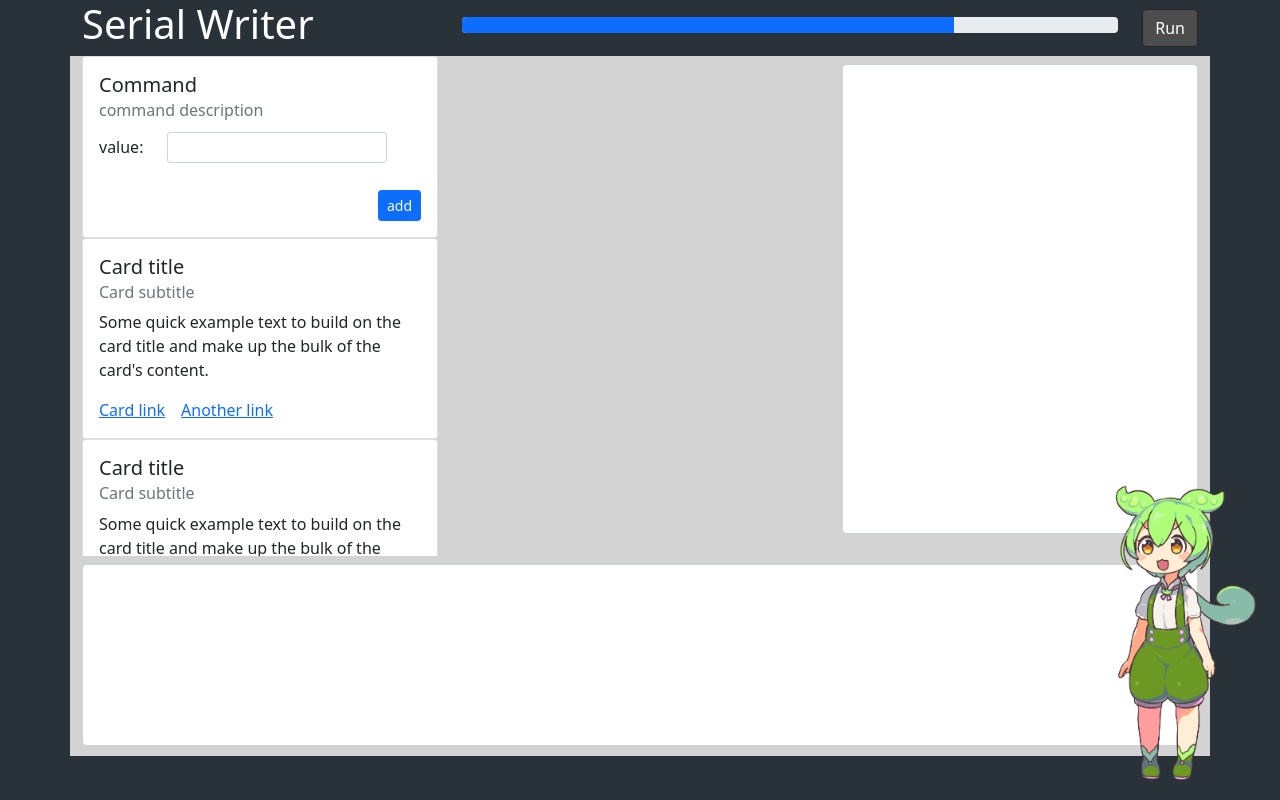
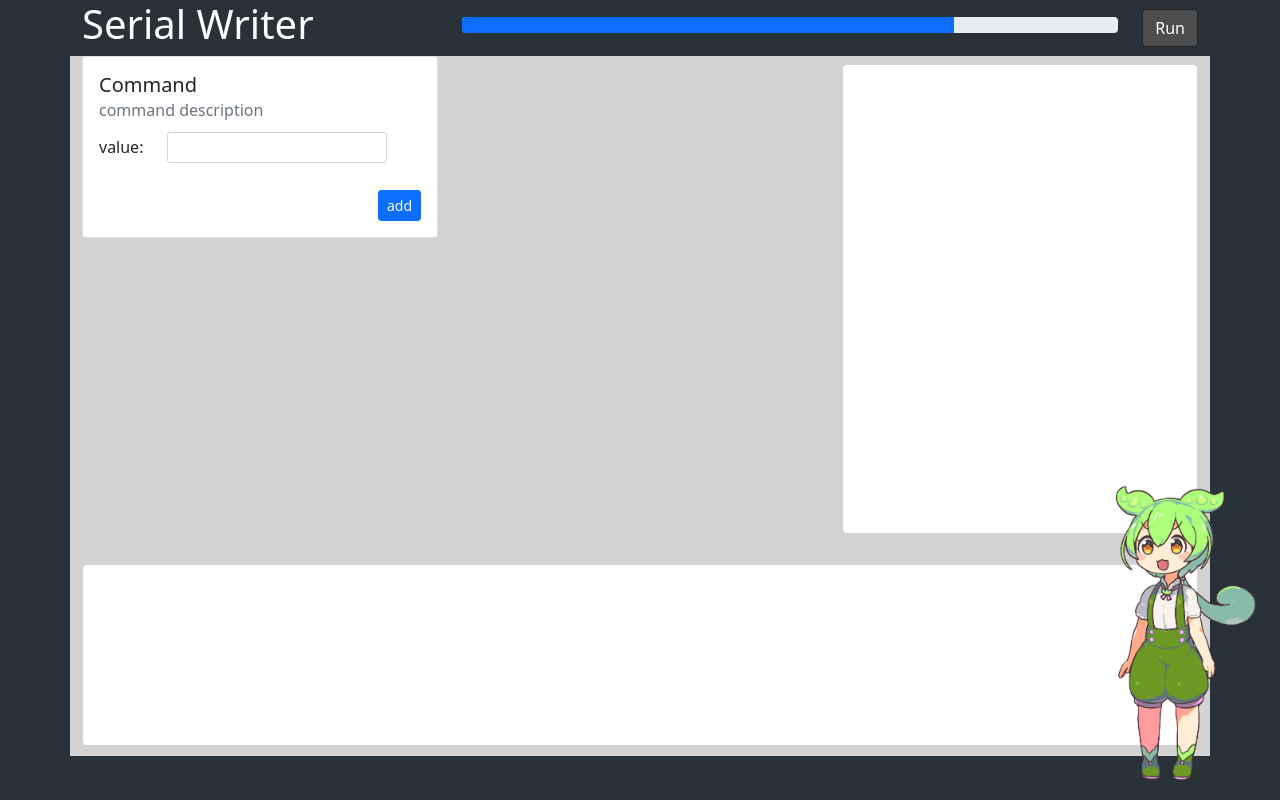
Before and after one commit to kyuvie/SerialWriter, a Next.js app: page / in a window 1280 px wide. Built offline with nearby package versions, Linux system fonts and the light colour scheme.

Commit message:
split out FrontCard

```diff
--- /dev/null
+++ b/components/FrontCard.jsx
@@ -0,0 +1,34 @@
+import React from "react"
+
+class FrontCard extends React.Component {
+    constructor(props) {
+        super(props)
+
+    }
+
+    render() {
+        return (<div className="card">
+            <div className="card-body">
+                <h5 className="card-title">Command</h5>
+                <h6 className="card-subtitle mb-2 text-muted">command description</h6>
+                <div className="row align-items-center">
+                    <div className="col-auto">
+                        <label htmlFor="inputPassword6" className="col-form-label">value:</label>
+                    </div>
+                    <div className="col-auto">
+                        <input type="password" id="inputPassword6" className="form-control form-control-sm" aria-describedby="passwordHelpInline" />
+                    </div>
+                </div>
+                <div className="row align-items-center justify-content-end pt-4">
+                    <div className="col-auto">
+                        <button type="button" className="btn btn-primary btn-sm" onClick={this.props.addMiddleCardFunc}>add</button>
+                    </div>
+                </div>
+            </div>
+        </div>
+
+        )
+    }
+}
+
+export default FrontCard
--- a/pages/index.js
+++ b/pages/index.js
@@ -2,6 +2,7 @@ import Head from 'next/head'
 import React, { useState, useRef, createRef } from 'react'
 import MiddleCard from '../components/MiddleCard'
 import Zundamon from '../components/Zundamon'
+import FrontCard from '../components/FrontCard'
 
 const sleep = (ms) => new Promise(resolve => {
   setTimeout(() => {
@@ -13,7 +14,8 @@ class Home extends React.Component {
   constructor(props) {
     super(props)
     this.state = {
-      middleCards: new Map()
+      middleCards: new Map(),
+      fromtCards: new Map()
     }
 
     this.addToMiddleCards = this.addToMiddleCards.bind(this)
@@ -23,6 +25,8 @@ class Home extends React.Component {
     this.id = 0
 
     this.zundamonRef = createRef()
+
+    this.frontCards = [<FrontCard addMiddleCardFunc={this.addToMiddleCards}/>]
   }
 
   addToMiddleCards() {
@@ -41,12 +45,23 @@ class Home extends React.Component {
   async asyncRun() {
     this.zundamonRef.current.toExecuting()
 
+    let failed = false
+
     for (const [i, card] of this.state.middleCards) {
       await sleep(2000)
-      card.ref.current.toGreen()
+      if (i % 3 == 0) {
+        card.ref.current.toRed()
+        this.zundamonRef.current.toFail()
+        failed = true
+        break
+      }
+      else {
+        card.ref.current.toGreen()
+      }
     }
-
-    this.zundamonRef.current.toHappy()
+    if (!failed) {
+      this.zundamonRef.current.toHappy()
+    }
   }
 
   deleteMiddleCardCallback(key) {
@@ -105,56 +120,7 @@ class Home extends React.Component {
                   tabIndex="0"
                   style={{ height: "500px" }}
                 >
-                  <div className="card">
-                    <div className="card-body">
-                      <h5 className="card-title">Command</h5>
-                      <h6 className="card-subtitle mb-2 text-muted">command description</h6>
-                      <div className="row align-items-center">
-                        <div className="col-auto">
-                          <label htmlFor="inputPassword6" className="col-form-label">value:</label>
-                        </div>
-                        <div className="col-auto">
-                          <input type="password" id="inputPassword6" className="form-control form-control-sm" aria-describedby="passwordHelpInline" />
-                        </div>
-                      </div>
-                      <div className="row align-items-center justify-content-end pt-4">
-                        <div className="col-auto">
-                          <button type="button" className="btn btn-primary btn-sm" onClick={this.addToMiddleCards}>add</button>
-                        </div>
-                      </div>
-                    </div>
-                  </div>
-
-                  <div className="card">
-                    <div className="card-body">
-                      <h5 className="card-title">Card title</h5>
-                      <h6 className="card-subtitle mb-2 text-muted">Card subtitle</h6>
-                      <p className="card-text">Some quick example text to build on the card title and make up the bulk of the card's content.</p>
-                      <a href="#" className="card-link">Card link</a>
-                      <a href="#" className="card-link">Another link</a>
-                    </div>
-                  </div>
-
-                  <div className="card">
-                    <div className="card-body">
-                      <h5 className="card-title">Card title</h5>
-                      <h6 className="card-subtitle mb-2 text-muted">Card subtitle</h6>
-                      <p className="card-text">Some quick example text to build on the card title and make up the bulk of the card's content.</p>
-                      <a href="#" className="card-link">Card link</a>
-                      <a href="#" className="card-link">Another link</a>
-                    </div>
-                  </div>
-
-                  <div className="card">
-                    <div className="card-body">
-                      <h5 className="card-title">Card title</h5>
-                      <h6 className="card-subtitle mb-2 text-muted">Card subtitle</h6>
-                      <p className="card-text">Some quick example text to build on the card title and make up the bulk of the card's content.</p>
-                      <a href="#" className="card-link">Card link</a>
-                      <a href="#" className="card-link">Another link</a>
-                    </div>
-                  </div>
-
+                  {this.frontCards}
                 </div>
               </div>
               <div className="col-4" style={{ height: "500px", backgroundColor: "#d3d3d3" }}>
```
